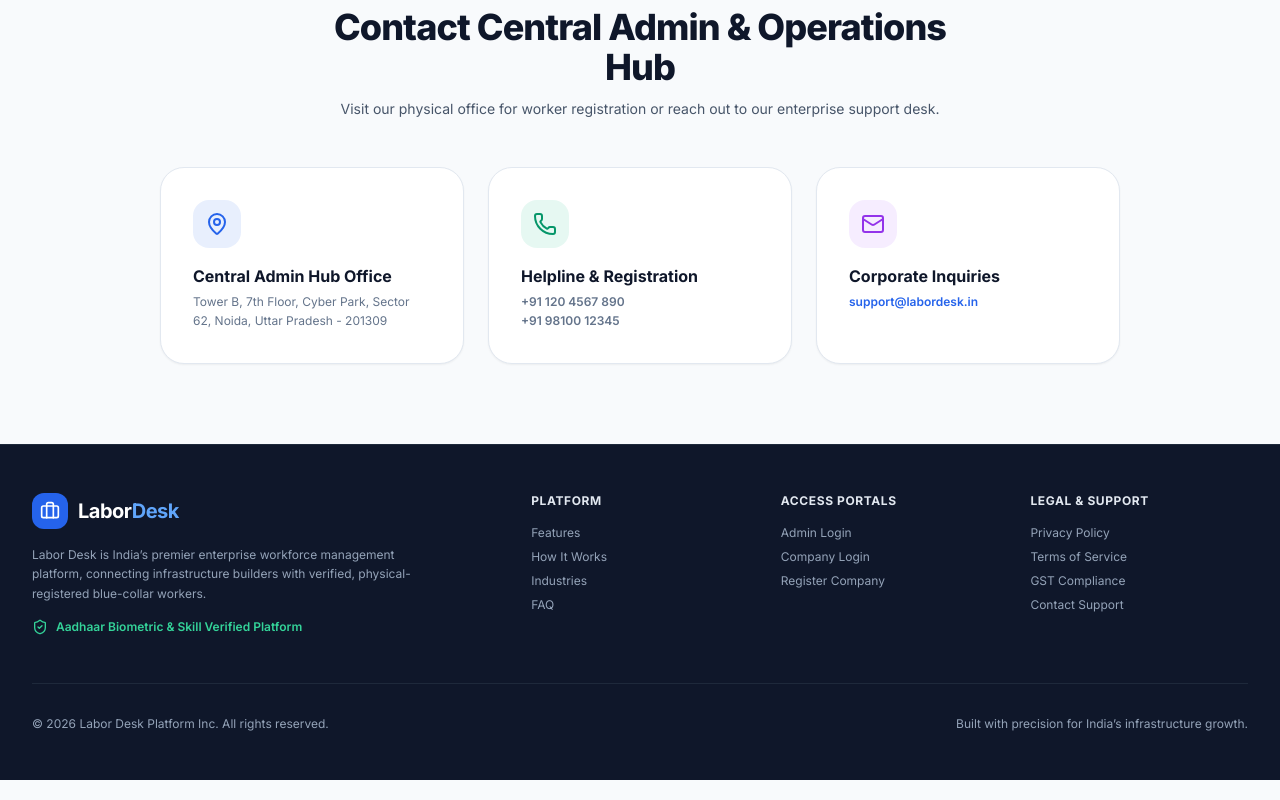
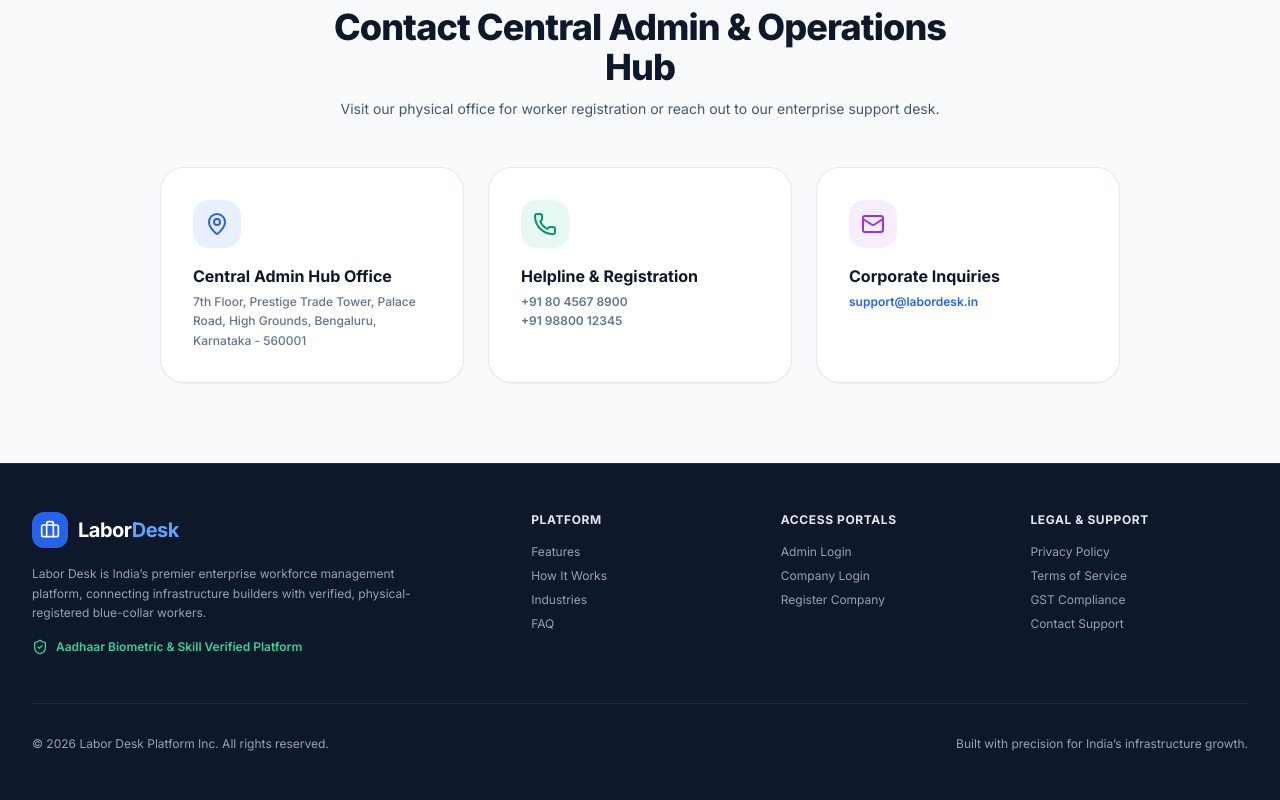
Before and after one commit to Karthik18999/LaborDesk, a Next.js app: page / in a window 1280 px wide. Shown: the part 3860-4660 px from the top of the page. Built offline with nearby package versions, Linux system fonts and the light colour scheme.

Commit message:
update_bangalore_address_and_support_email

```diff
--- a/src/app/company/support/page.tsx
+++ b/src/app/company/support/page.tsx
@@ -1,21 +1,21 @@
 'use client';
 
 import React from 'react';
-import { HelpCircle, Phone, Mail, MessageSquare } from 'lucide-react';
+import { Mail, Phone, MapPin } from 'lucide-react';
 
 export default function CompanySupportPage() {
   return (
     <div className="space-y-6 max-w-3xl">
       <div>
         <h2 className="text-2xl font-bold text-slate-900 dark:text-white">Help & Support Desk</h2>
-        <p className="text-xs text-slate-500">Contact central admin hotline or submit priority site tickets.</p>
+        <p className="text-xs text-slate-500">Contact central admin hotline or visit our Bengaluru hub office.</p>
       </div>
 
       <div className="grid sm:grid-cols-2 gap-4">
         <div className="p-6 rounded-3xl border border-slate-200 dark:border-slate-800 bg-white dark:bg-slate-900 shadow-sm space-y-2">
           <Phone className="w-6 h-6 text-emerald-600" />
           <h3 className="font-bold text-sm text-slate-900 dark:text-white">24/7 Site Dispatch Hotline</h3>
-          <p className="text-xs text-slate-500">+91 120 4567 890 / +91 98100 12345</p>
+          <p className="text-xs text-slate-500">+91 80 4567 8900 / +91 98800 12345</p>
         </div>
 
         <div className="p-6 rounded-3xl border border-slate-200 dark:border-slate-800 bg-white dark:bg-slate-900 shadow-sm space-y-2">
--- a/src/components/landing/Contact.tsx
+++ b/src/components/landing/Contact.tsx
@@ -1,7 +1,7 @@
 'use client';
 
 import React from 'react';
-import { Mail, Phone, MapPin, Building2, ShieldCheck } from 'lucide-react';
+import { Mail, Phone, MapPin } from 'lucide-react';
 
 export default function Contact() {
   return (
@@ -21,15 +21,15 @@ export default function Contact() {
 
         {/* Contact Info Grid */}
         <div className="grid md:grid-cols-3 gap-6">
-          {/* Card 1: Office Address */}
+          {/* Card 1: Bangalore Office Address */}
           <div className="p-8 rounded-3xl border border-slate-200 dark:border-slate-800 bg-white dark:bg-slate-900 shadow-sm hover:shadow-lg transition-all space-y-4 text-center sm:text-left">
             <div className="w-12 h-12 rounded-2xl bg-brand-600/10 text-brand-600 dark:text-brand-400 flex items-center justify-center shrink-0 mx-auto sm:mx-0">
               <MapPin className="w-6 h-6" />
             </div>
             <div>
               <h3 className="font-bold text-base text-slate-900 dark:text-white mb-1">Central Admin Hub Office</h3>
-              <p className="text-xs text-slate-500 dark:text-slate-400 leading-relaxed">
-                Tower B, 7th Floor, Cyber Park, Sector 62, Noida, Uttar Pradesh - 201309
+              <p className="text-xs text-slate-500 dark:text-slate-400 leading-relaxed font-medium">
+                7th Floor, Prestige Trade Tower, Palace Road, High Grounds, Bengaluru, Karnataka - 560001
               </p>
             </div>
           </div>
@@ -42,10 +42,10 @@ export default function Contact() {
             <div>
               <h3 className="font-bold text-base text-slate-900 dark:text-white mb-1">Helpline & Registration</h3>
               <p className="text-xs text-slate-500 dark:text-slate-400 leading-relaxed font-semibold">
-                +91 120 4567 890
+                +91 80 4567 8900
               </p>
               <p className="text-xs text-slate-500 dark:text-slate-400 leading-relaxed font-semibold">
-                +91 98100 12345
+                +91 98800 12345
               </p>
             </div>
           </div>
```
